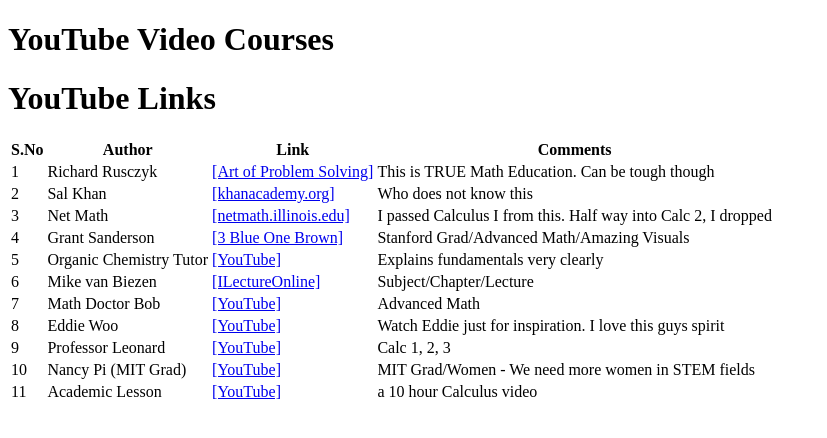
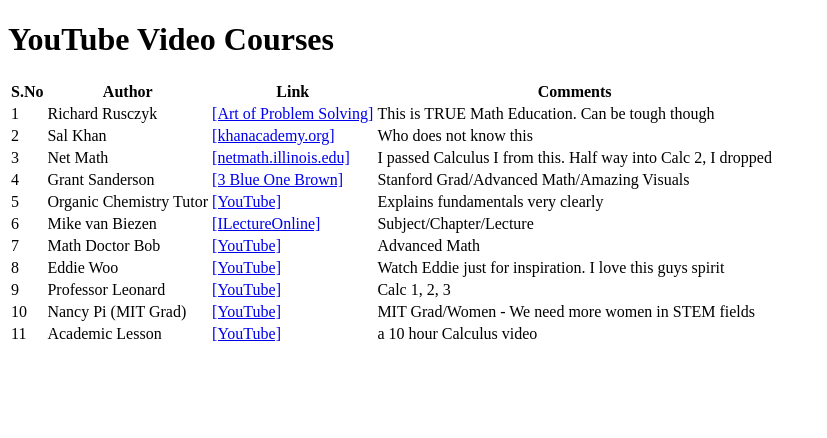
Before and after one commit to MahanthiBukkapatnam/mahanthibukkapatnam.github.io, a plain HTML site: page education/math.html in a window 1280 px wide. Shown: the whole page, without its empty margins (0-827 px from the left). Drawn offline with Linux system fonts and the light colour scheme.

Commit message:
Minor changes

```diff
--- a/education/math.html
+++ b/education/math.html
@@ -7,8 +7,6 @@
 <body>
 
 <h1>YouTube Video Courses</h1>
-
-<h1>YouTube Links</h1>
 
 <table>
     <tr>
```
Also changed, not shown: 1 other file.
